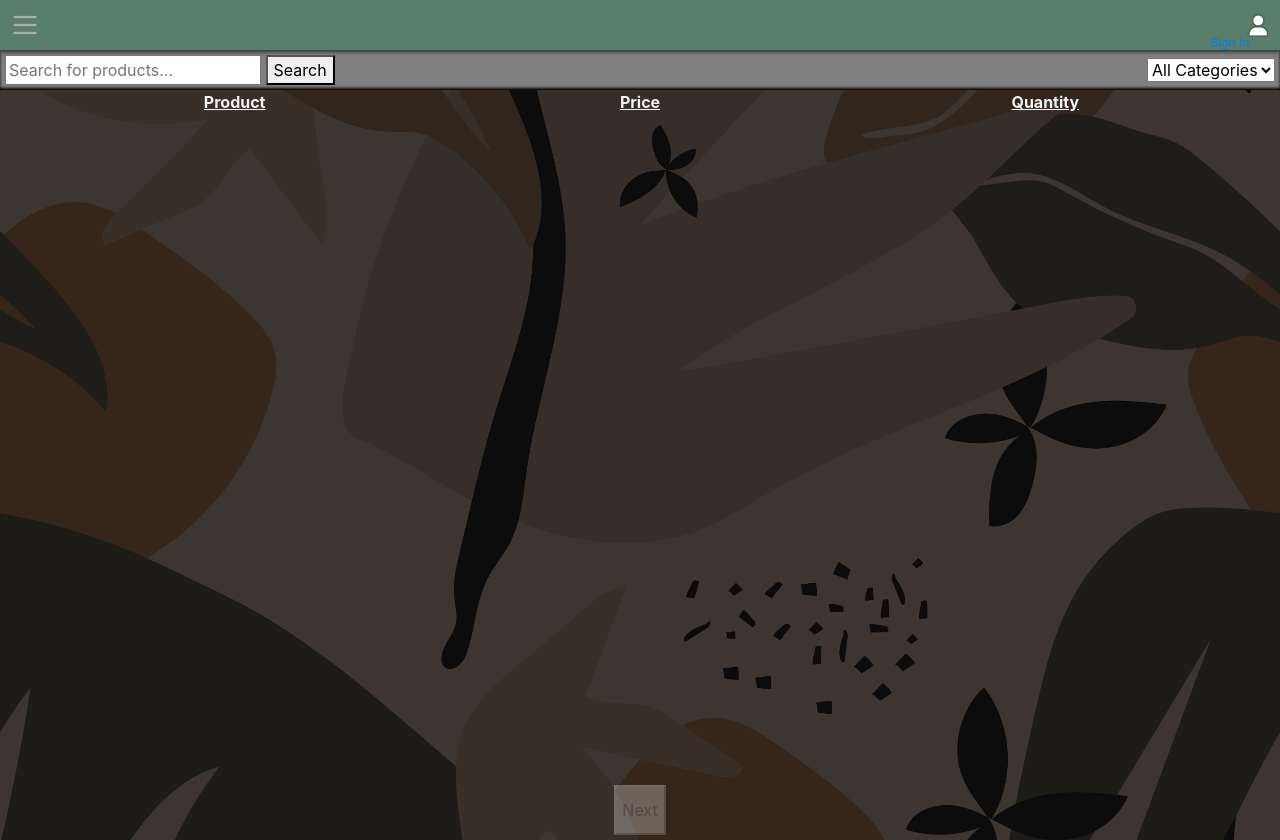
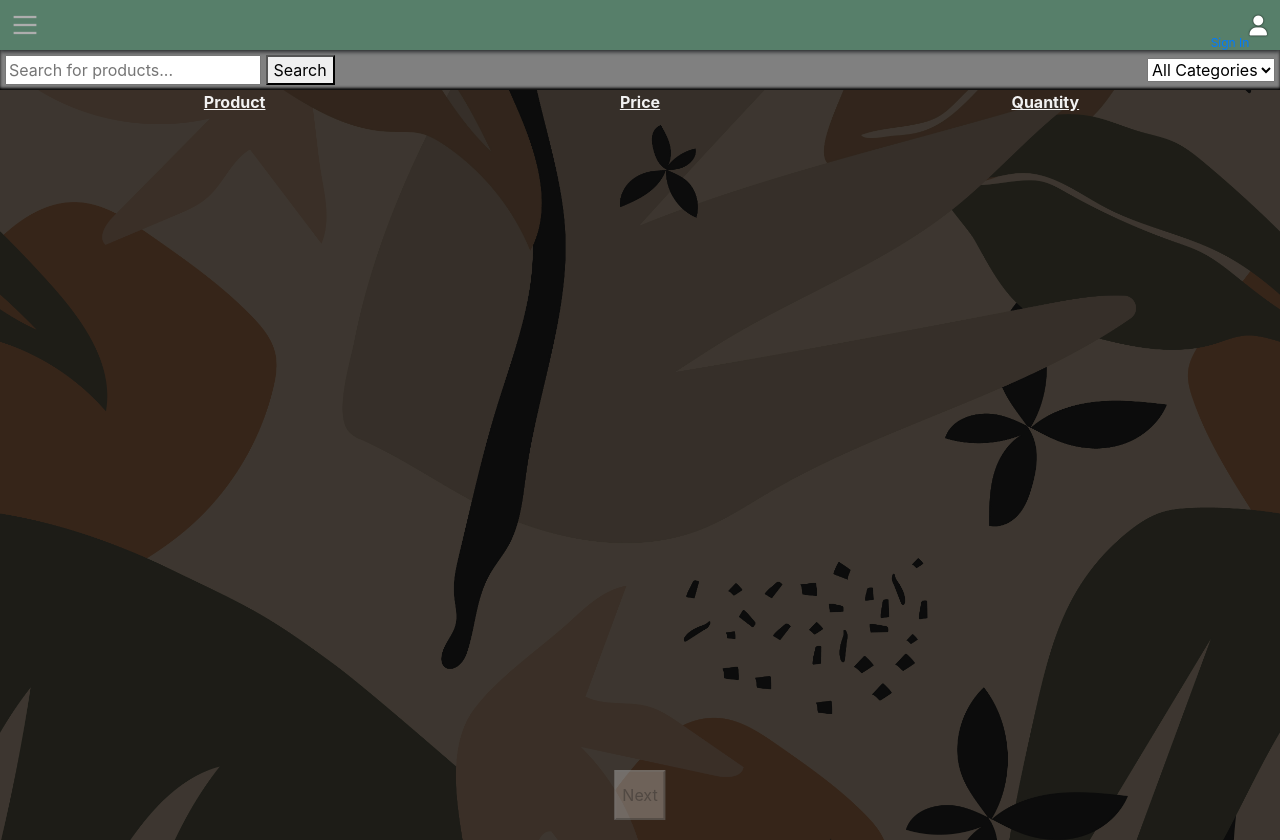
Before and after one commit to Felix-Voyle/CafeDjango, a Django app: page /order in a window 1280 px wide. Run offline with Django 4.2, Linux system fonts and the light colour scheme; data that the repository does not hold is empty; some libraries are stand-ins or nearby versions.

Commit message:
updated styling to order form

```diff
--- a/cafeOrdering/static/css/order.css
+++ b/cafeOrdering/static/css/order.css
@@ -4,6 +4,9 @@
     border: none;
     background: none;
     outline: none;
+    max-width: 100%;
+    width: auto;
+    box-sizing: border-box;
 }
 
 .main-container-centered {
@@ -11,6 +14,12 @@
     background-image: url('/media/photos/Print.jpg');
     background-size: cover;
 }
+
+.product-cards-container {
+    overflow-y: auto;
+    max-height: calc(100vh - 180px);
+    position: relative;
+  }
 
 .search-and-categories {
     background-color: grey;
@@ -23,7 +32,7 @@
 
 .order-container {
     width: 100%;
-    height: calc(100vh - 50px);
+    height: calc(100vh - 80px);
     background-color: rgba(0, 0, 0, 0.755);
     display: flex;
     justify-content: center;
@@ -85,9 +94,10 @@ input[type=number] {
 
 .next-btn {
     height: 50px;
-    align-self: end;
     position: absolute;
-    margin-bottom: 5px;
+    bottom: -20px;
+    left: 50%;
+    transform: translateX(-50%);
 }
 
 .prev-btn {
@@ -117,6 +127,7 @@ table {
 .order-table {
     border-collapse: collapse;
     width: 90%;
+    table-layout: fixed;
     margin: 0 auto;
 }
 
@@ -125,6 +136,7 @@ table {
     border: 1px solid #ddd;
     padding: 8px;
     text-align: left;
+    width: 50%;
 }
 
 .order-table th {
@@ -188,5 +200,11 @@ table {
     }
     .text-center-sm {
         text-align: center !important;
-      }
+    }
+    .product-cards-container {
+        max-height: calc(100vh - 80px);
+    }
+    .order-container {
+        height: calc(100vh - 50px);
+    }
 }
--- a/cafeOrdering/templates/order/order.html
+++ b/cafeOrdering/templates/order/order.html
@@ -37,7 +37,7 @@
     </div>
     <form method="post">
         {% csrf_token %}
-        <div id="order" class="form-card order">
+        <div id="order" class="form-card order product-cards-container">
             {% for product in products %}
             <div class="row product-card align-items-center my-2">
                 <div class="col-sm-4 col-6 text-center">
```
